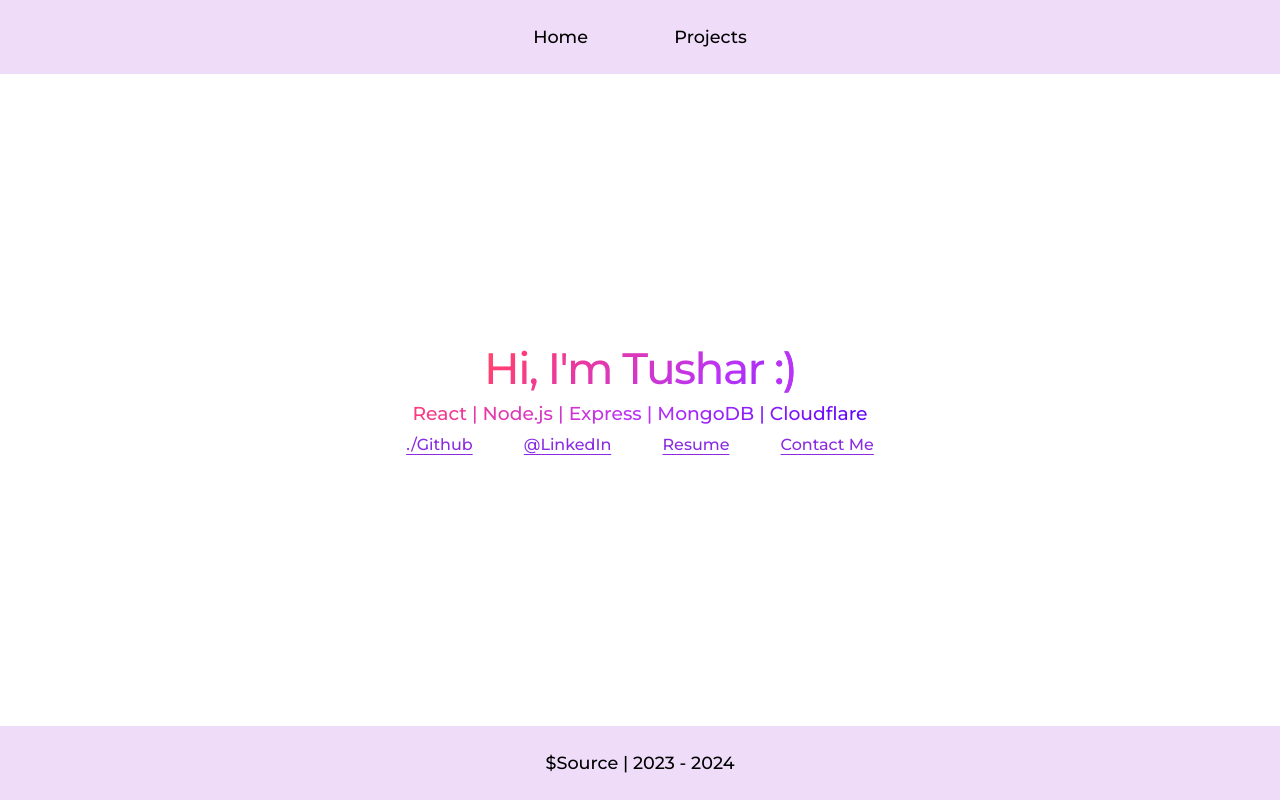
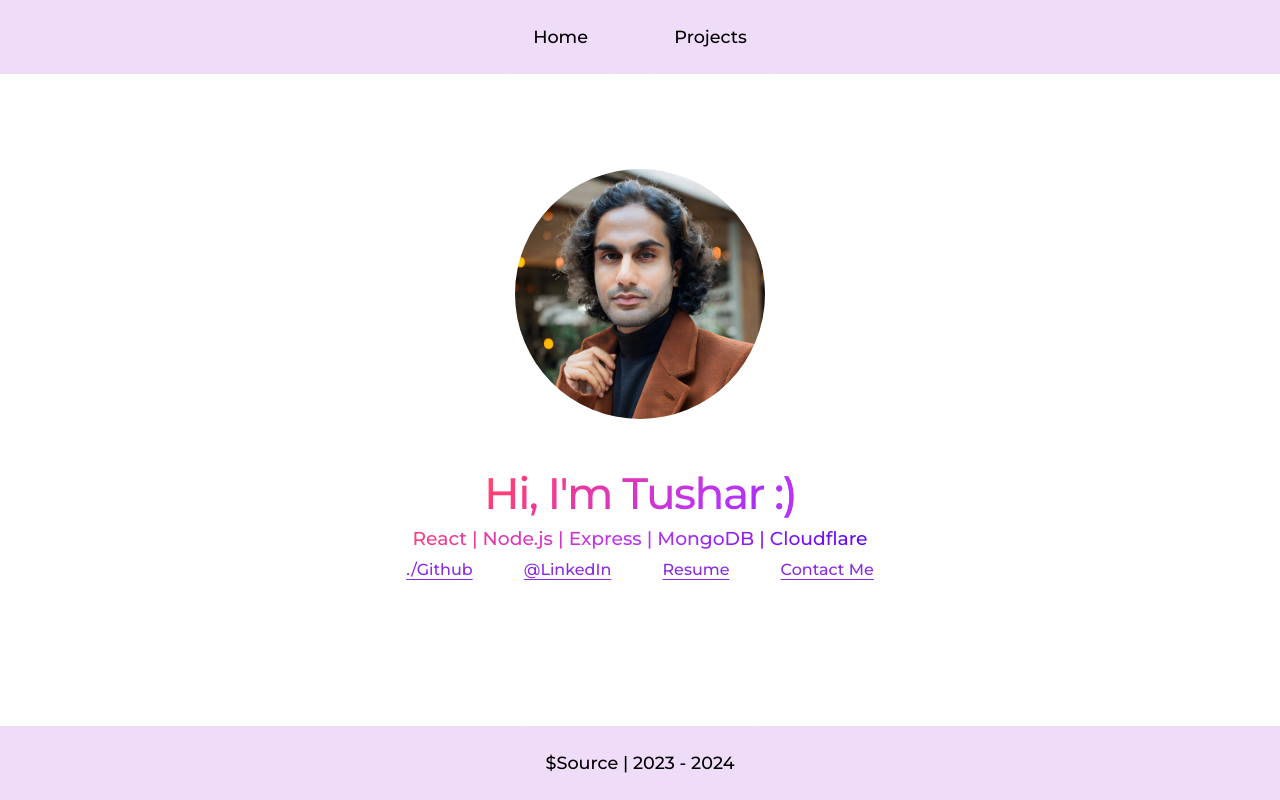
Before and after one commit to reddygtvs/homepage, a React (Create React App) app: page / in a window 1280 px wide. Built offline with nearby package versions, Linux system fonts and the light colour scheme.

Commit message:
added pfp

```diff
--- a/src/App.css
+++ b/src/App.css
@@ -7,6 +7,13 @@ html {
 /* * {
   background-color: #efebe0;
 } */
+#firstLoad {
+  display: flex;
+  flex-direction: column;
+  justify-content: center;
+  flex-wrap: wrap;
+}
+
 #button {
   transition: transform 0.5s ease;
 }
@@ -14,6 +21,11 @@ html {
   text-align: center;
 }
 
+#pfp {
+  display: grid;
+  place-items: center;
+  align-items: center;
+}
 .Pancake {
   display: grid;
   height: 100vh;
--- a/src/App.js
+++ b/src/App.js
@@ -1,8 +1,22 @@
 import "./App.css";
 import Tags from "./components/Tags";
+import Image from "react-bootstrap/Image";
+import pfp from "./images/pfp.webp";
 
 const App = () => {
   return (
+    <div id="firstLoad">
+      <div id="pfp">
+        <div>
+          <Image
+            id="image"
+            roundedCircle="true"
+            src={pfp}
+            alt="pfp"
+            style={{ maxWidth: "250px", maxHeight: "250px" }}
+          />
+        </div>
+      </div>
       <div id="control" className="App">
         <div>
           <h1 className="name">
@@ -15,6 +29,7 @@ const App = () => {
           <Tags />
         </div>
       </div>
+    </div>
   );
 };
 
```
Also changed, not shown: src/images/pfp.webp (added). Lines whose indentation alone changed are shown as unchanged.
